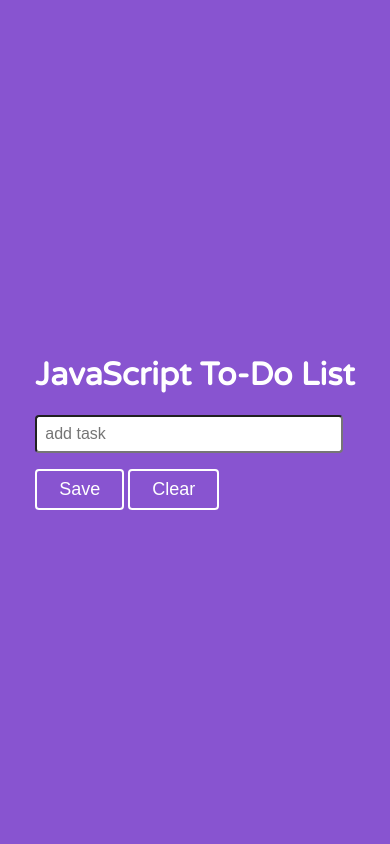
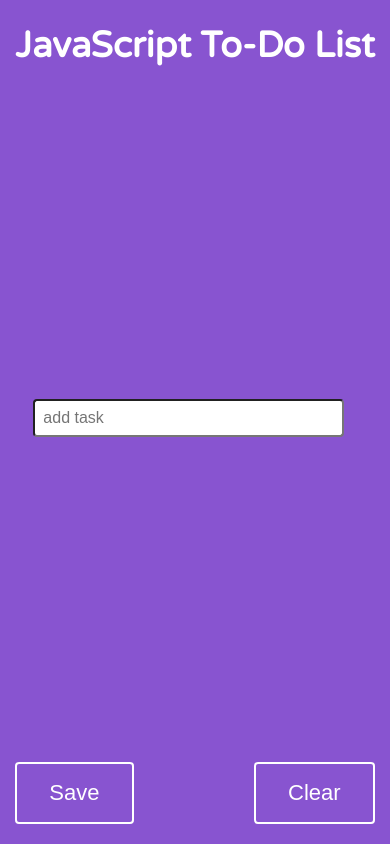
Before and after one commit to mrTibet/to-do-list, a plain HTML site: page index.html in a window 390 px wide. Drawn offline with Linux system fonts and the light colour scheme.

Commit message:
add media and change font

```diff
--- a/app.js
+++ b/app.js
@@ -5,7 +5,8 @@ let input = document.querySelector('input[type="text"]'),
     ul = document.querySelector('.list'),
     spanList = document.getElementsByTagName('span');
 
-//add mobile version
+//add design
+//add scroll inside of div with li elements??
 
 
 
--- a/index.html
+++ b/index.html
@@ -15,10 +15,13 @@
 
         <div class="todo">
             <h1>JavaScript To-Do List</h1>
-            <form action="#">
-                <input type="text" placeholder="add task">
-            </form>
-            <ul class="list"></ul>
+            <div class="input-area">
+                <form action="#">
+                    <input type="text" placeholder="add task">
+                </form>
+                <ul class="list"></ul>
+            </div>
+
             <div class="todo-buttons">
                 <button class="btn save">Save</button>
                 <button class="btn clear">Clear</button>
--- a/style.css
+++ b/style.css
@@ -13,9 +13,14 @@ main {
 }
 h1{
     font-family: 'Varela Round', sans-serif;
+    text-align: center;
+}
+form {
+    width: 90%;
+    margin: 0 auto;
 }
 input[type ='text']{
-    width: 90%;
+    width: inherit;
     font-size: 16px;
     padding: 8px;
     border-radius: 4px;
@@ -39,7 +44,7 @@ li:hover span{
 }
 .btn {
     font-size: 18px;
-    padding: 8px 22px;
+    padding: 8px 24px;
     color: #ffff;
     border: 2px solid #ffff;
     background-color: transparent;
@@ -52,3 +57,35 @@ li:hover span{
     border: 2px solid #fed330;
     color: #fed330;
 }
+
+@media screen and (max-width: 768px){
+    .todo{
+        height: 100vh;
+        display: flex;
+        justify-content: space-between;
+        flex-direction: column;
+        font-size: 18px;
+    }
+    h1 {
+        font-weight: bold;
+        font-size: 56px;
+    }
+    .todo-buttons{
+        display: flex;
+        justify-content: space-between;
+        margin-bottom: 20px;
+    }
+    .btn {
+        padding: 16px 32px;
+        font-size: 22px;
+    }
+    li:hover span{
+        display: none;
+    }
+}
+@media screen and (max-width: 500px){
+    h1 {
+        font-weight: bold;
+        font-size: 36px;
+    }
+}
```
